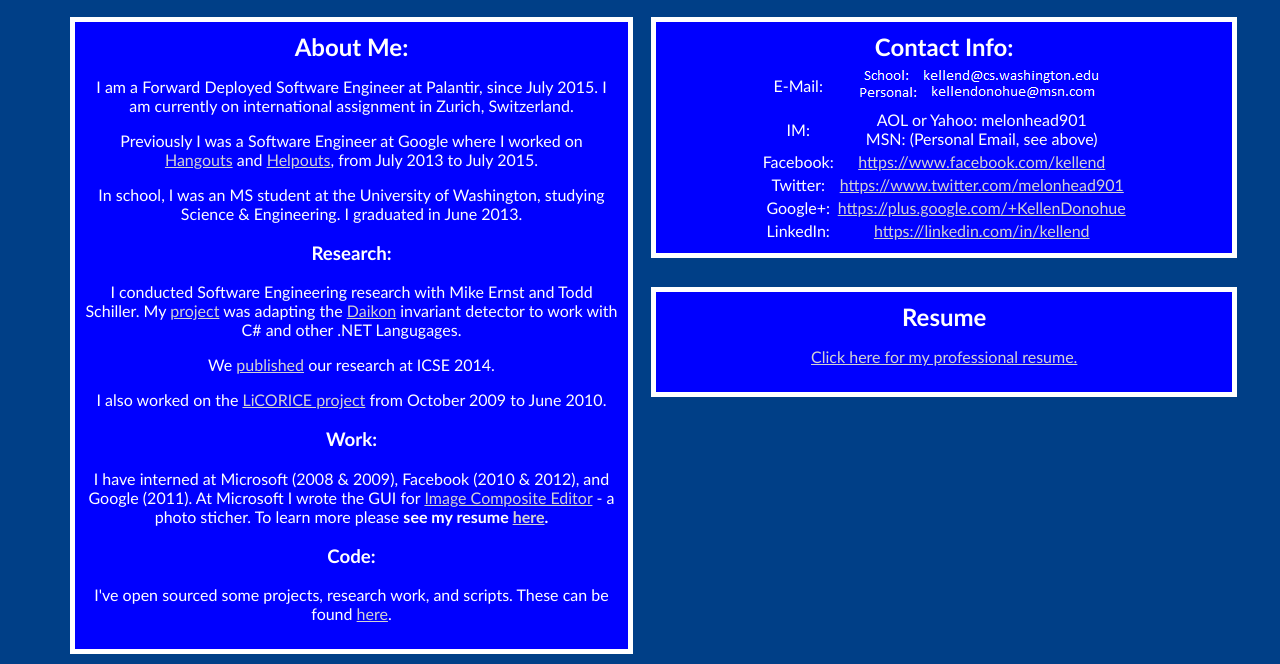
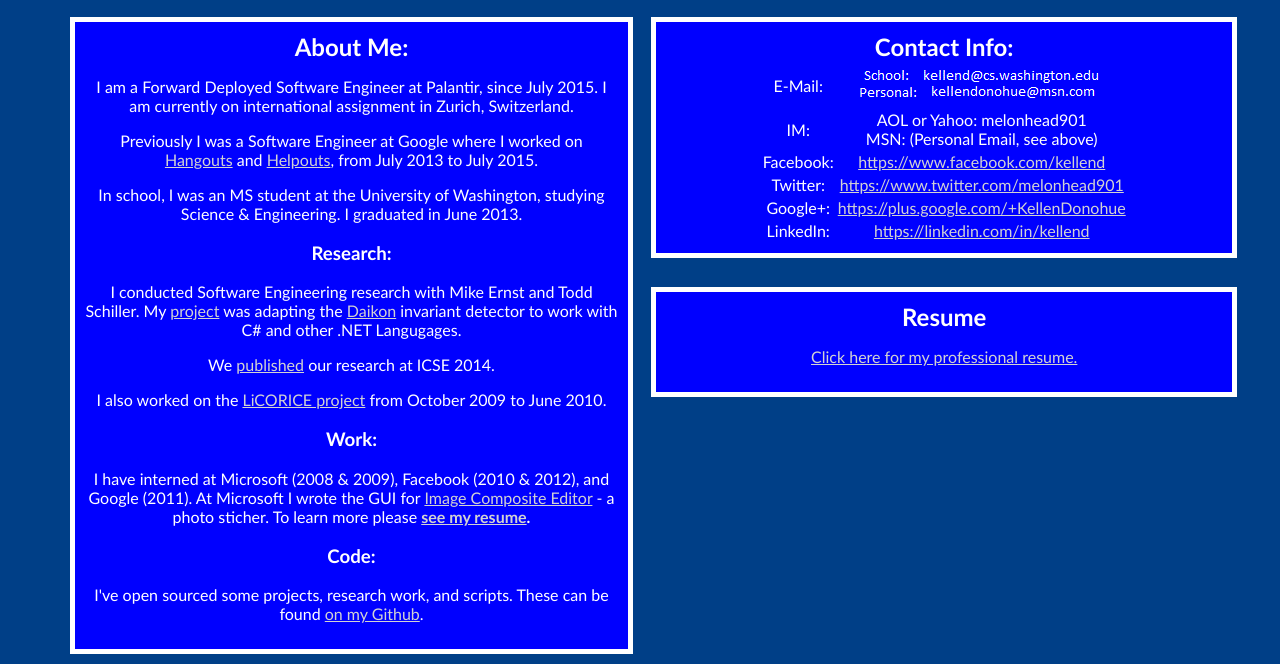
Before and after one commit to kellend-git/homepage, a plain HTML site: page index.html in a window 1280 px wide. Shown: the part 246-910 px from the top of the page. Drawn offline with Linux system fonts and the light colour scheme.

Commit message:
Descriptive link text

```diff
--- a/index.html
+++ b/index.html
@@ -57,9 +57,9 @@ Personal Webpage
 					<p>I have interned at Microsoft (2008 &amp; 2009), Facebook (2010 &amp; 2012), and Google (2011).
 					At Microsoft I wrote the GUI for <a href="http://research.microsoft.com/en-us/um/redmond/groups/ivm/ICE/"
               target="_blank">Image Composite Editor</a> - a photo sticher. To learn more please
-                   <strong>see my resume <a href="Resume.pdf" target="_blank">here</a>.</strong></p>
+                   <strong><a href="Resume.pdf" target="_blank">see my resume</a>.</strong></p>
         <h3>Code:</h3>
-            <p>I've open sourced some projects, research work, and scripts. These can be found <a href="https://github.com/melonhead901" target="_blank">here</a>.</p>
+            <p>I've open sourced some projects, research work, and scripts. These can be found <a href="https://github.com/melonhead901" target="_blank">on my Github</a>.</p>
         </div>
             <div id="contactInfo" class="right box">
                 <h2>Contact Info:</h2>
```
